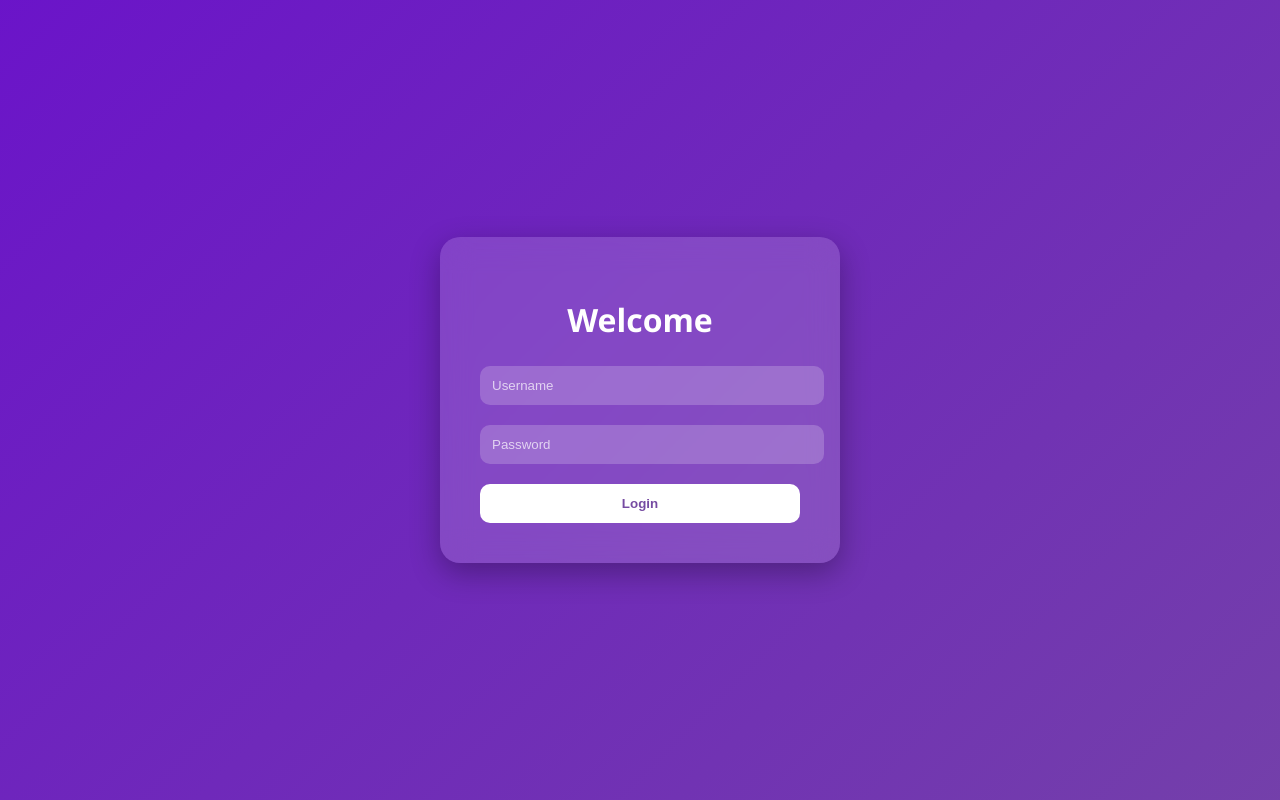
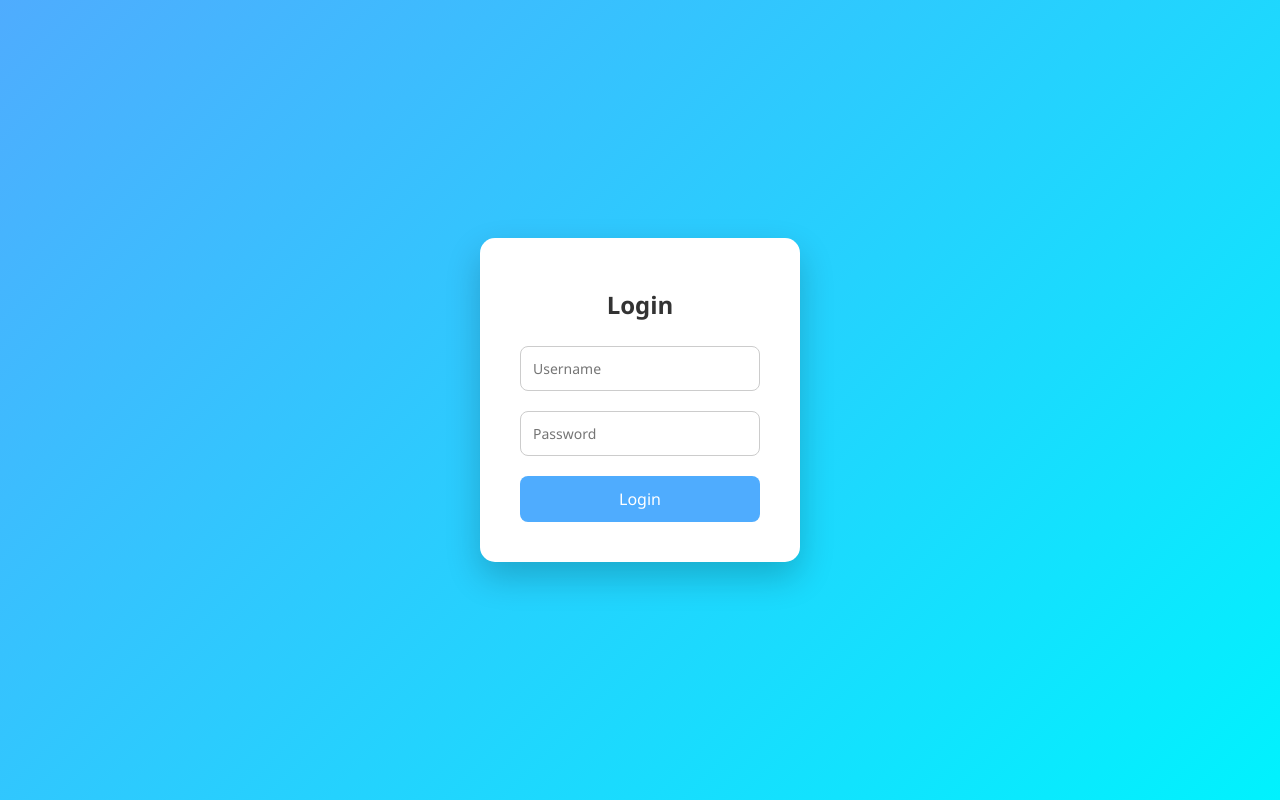
Before and after one commit to anuchaudhary-git/Social-post, a Flask app: page /login in a window 1280 px wide. Run offline with Flask 3, Linux system fonts and the light colour scheme.

Commit message:
updated stylish login UI

```diff
--- a/templates/login.html
+++ b/templates/login.html
@@ -6,123 +6,119 @@
 <title>Login</title>
 
 <style>
-body {
+* {
     margin: 0;
     padding: 0;
+    box-sizing: border-box;
+    font-family: 'Segoe UI', sans-serif;
+}
+
+body {
     height: 100vh;
-    font-family: 'Segoe UI', sans-serif;
     display: flex;
     justify-content: center;
     align-items: center;
-    background: linear-gradient(-45deg, #667eea, #764ba2, #6a11cb, #2575fc);
-    background-size: 400% 400%;
-    animation: gradientBG 10s ease infinite;
+    background: linear-gradient(135deg, #4facfe, #00f2fe);
 }
 
-/* Background animation */
-@keyframes gradientBG {
-    0% {background-position: 0% 50%;}
-    50% {background-position: 100% 50%;}
-    100% {background-position: 0% 50%;}
-}
-
-/* Glass card */
-.login-box {
-    backdrop-filter: blur(15px);
-    background: rgba(255,255,255,0.15);
+/* Card */
+.login-container {
+    background: white;
     padding: 40px;
-    border-radius: 20px;
     width: 320px;
-    box-shadow: 0 10px 30px rgba(0,0,0,0.3);
-    color: white;
-    animation: fadeIn 1s ease;
+    border-radius: 15px;
+    box-shadow: 0 15px 35px rgba(0,0,0,0.2);
+    animation: slideUp 0.8s ease;
 }
 
 /* Title */
-h1 {
+h2 {
     text-align: center;
     margin-bottom: 25px;
+    color: #333;
 }
 
-/* Floating input container */
-.input-box {
-    position: relative;
-    margin: 20px 0;
+/* Input fields */
+.input-group {
+    margin-bottom: 20px;
 }
 
-.input-box input {
+.input-group input {
+    width: 100%;
+    padding: 12px;
+    border: 1px solid #ccc;
+    border-radius: 8px;
+    transition: 0.3s;
+    font-size: 14px;
+}
+
+.input-group input:focus {
+    border-color: #4facfe;
+    box-shadow: 0 0 8px rgba(79,172,254,0.4);
+    outline: none;
+}
+
+/* Button */
+button {
     width: 100%;
     padding: 12px;
     border: none;
-    border-radius: 10px;
-    outline: none;
-    background: rgba(255,255,255,0.2);
+    border-radius: 8px;
+    background: #4facfe;
     color: white;
-}
-
-/* Placeholder style */
-.input-box input::placeholder {
-    color: rgba(255,255,255,0.7);
-}
-
-/* Glow effect */
-.input-box input:focus {
-    box-shadow: 0 0 10px rgba(255,255,255,0.6);
-}
-
-/* Button */
-.btn {
-    width: 100%;
-    padding: 12px;
-    border: none;
-    border-radius: 10px;
-    background: white;
-    color: #764ba2;
-    font-weight: bold;
+    font-size: 16px;
     cursor: pointer;
     transition: 0.3s;
 }
 
-.btn:hover {
-    transform: scale(1.05);
-    background: #f1f1f1;
+button:hover {
+    background: #00c6ff;
+    transform: translateY(-2px);
 }
 
 /* Message */
 .message {
     text-align: center;
-    color: #00ffcc;
+    color: green;
     margin-bottom: 10px;
 }
 
 /* Animation */
-@keyframes fadeIn {
-    from {opacity: 0; transform: translateY(40px);}
-    to {opacity: 1; transform: translateY(0);}
+@keyframes slideUp {
+    from {
+        opacity: 0;
+        transform: translateY(50px);
+    }
+    to {
+        opacity: 1;
+        transform: translateY(0);
+    }
 }
 </style>
+
 </head>
-
 <body>
 
-<div class="login-box">
+<div class="login-container">
+
     <div class="message">
         {{ message | default('') }}
     </div>
 
-    <h1>Welcome</h1>
+    <h2>Login</h2>
 
     <form method="post" action="/login">
-        <div class="input-box">
+        <div class="input-group">
             <input type="text" name="username" placeholder="Username" required>
         </div>
 
-        <div class="input-box">
+        <div class="input-group">
             <input type="password" name="password" placeholder="Password" required>
         </div>
 
-        <button class="btn" type="submit">Login</button>
+        <button type="submit">Login</button>
     </form>
+
 </div>
 
 </body>
```
